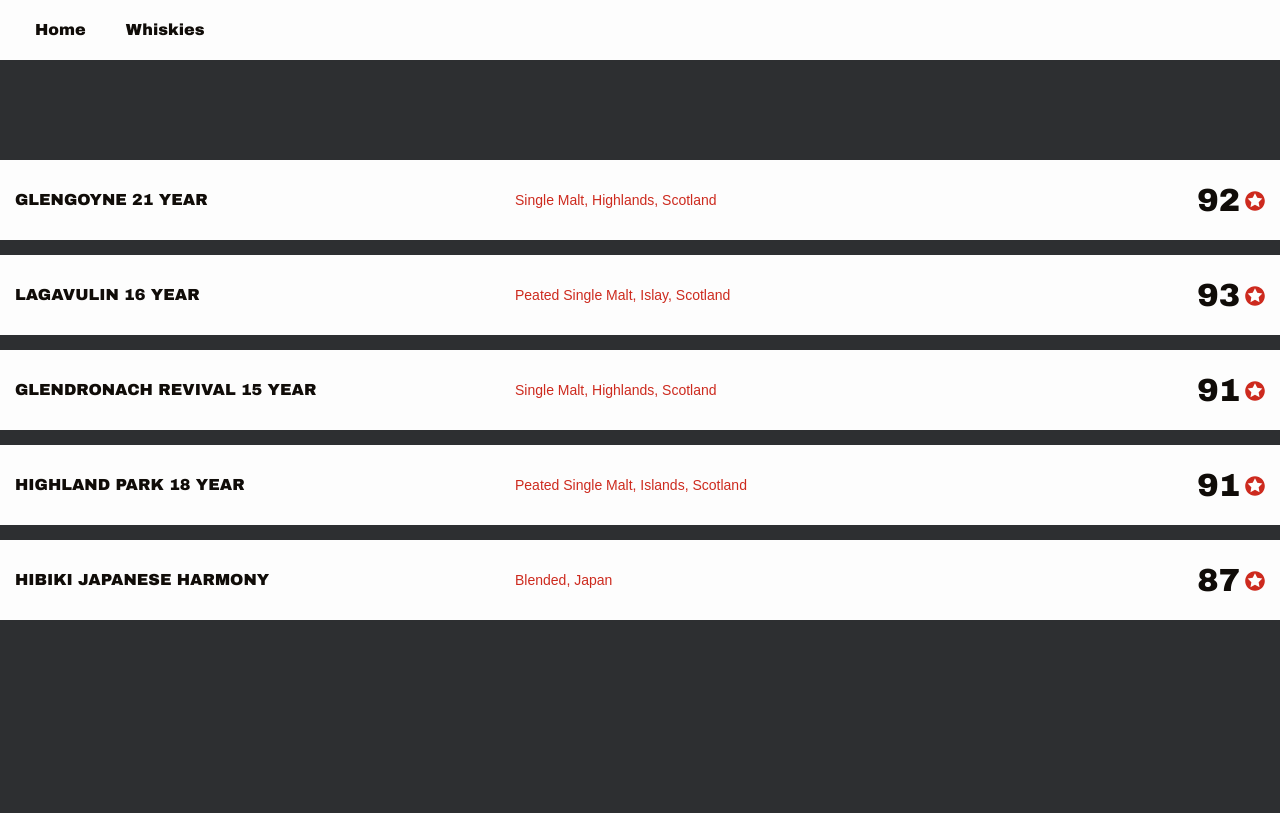
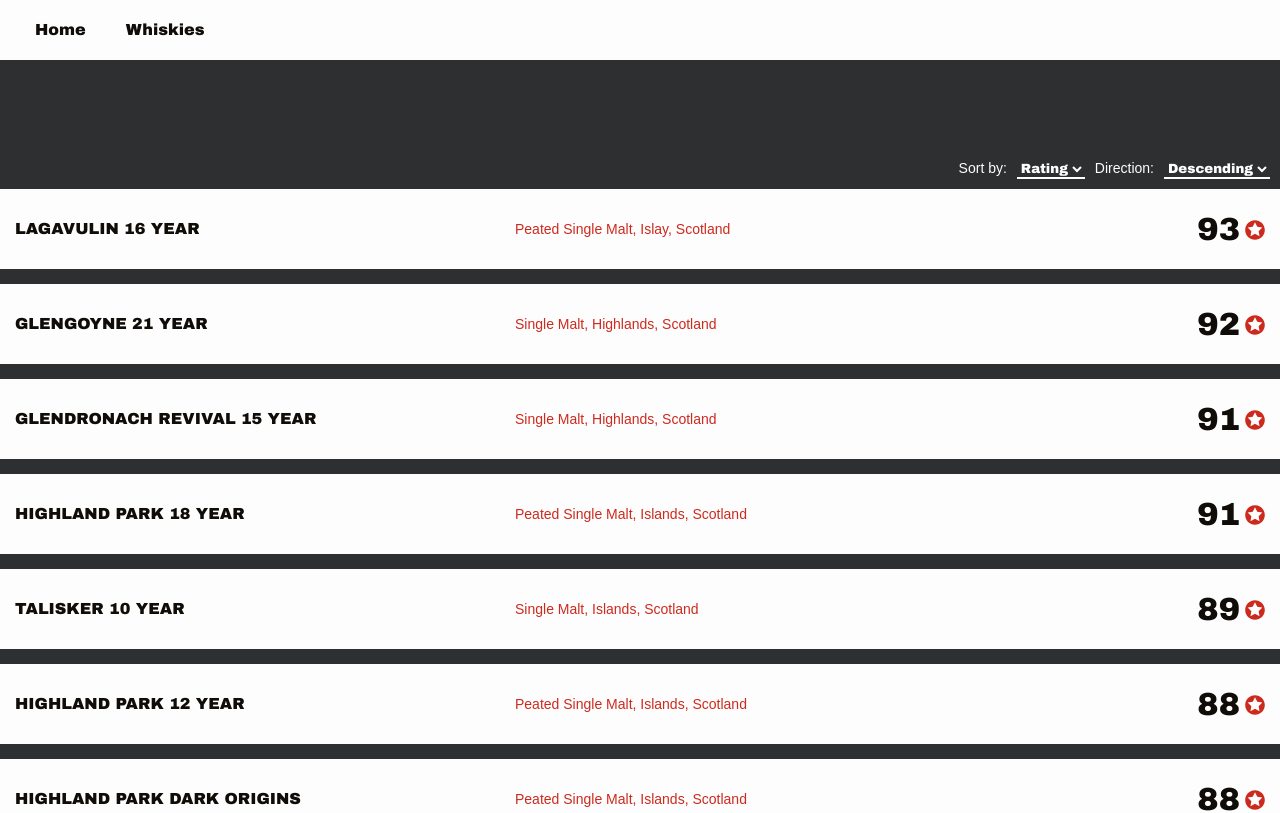
Before and after one commit to elijahbetts/bloomfield, a Vue app: page /#/whiskies in a window 1280 px wide. Shown: the top 813 px of the page. Built offline with nearby package versions, Linux system fonts and the light colour scheme.

Commit message:
Add a sort by name, style, and rating

```diff
--- a/public/whiskies.json
+++ b/public/whiskies.json
@@ -1,5 +1,27 @@
 {
 	"whiskies": [
+		{
+			"id": "glendronach-revival-15",
+			"name": "Glendronach Revival 15 Year",
+			"distillery": "Glendronach",
+			"country": "Highlands, Scotland",
+			"style": "Single Malt",
+			"abv": "40",
+			"age": "15",
+			"rating": "91",
+			"details": {
+				"age": "15",
+				"abv": "46.0",
+				"price": "$68",
+				"cask": "Ex-Oloroso Sherry"
+			},
+			"notes": {
+				"nose": "Dark Fruits, Toffee, Chocolate",
+				"palette": "Dark Fruit, Oak Spice, Toffee, Chocolate",
+				"finish": "Medium, Drying,Sherry, Oak, Chocolate",
+				"description": ""
+			}
+		},
 		{
 			"id": "glengoyne-21",
 			"name": "Glengoyne 21 Year",
@@ -17,6 +39,86 @@
 				"nose": "Christmas Cake, Dark Fruits, Chocolate",
 				"palette": "Christmas Cake, Dark Fruit, Nutty",
 				"finish": "Medium, Baking Spices, Oak, Dark Fruit, Choclate",
+				"description": ""
+			}
+		},
+		{
+			"id": "hibiki-japanese-harmony",
+			"name": "Hibiki Japanese Harmony",
+			"distillery": "Suntory",
+			"country": "Japan",
+			"style": "Blended",
+			"rating": "87",
+			"details": {
+				"age": "NAS",
+				"abv": "43.0",
+				"price": "$130",
+				"cask": "Amereican Oak, Japanese Mizunara, and Ex-Sherry"
+			},
+			"notes": {
+				"nose": "Apple, Floral, Oak, Malt",
+				"palette": "Rich, Cereal, Buttery, Oak, Honey",
+				"finish": "Medium, Light Smoke, Apple, Light Oak",
+				"description": ""
+			}
+		},
+		{
+			"id": "highland-park-12",
+			"name": "Highland Park 12 Year",
+			"distillery": "Highland Park",
+			"country": "Islands, Scotland",
+			"style": "Peated Single Malt",
+			"rating": "88",
+			"details": {
+				"age": "12",
+				"abv": "43.0",
+				"price": "$43",
+				"cask": "Ex-Sherry"
+			},
+			"notes": {
+				"nose": "Orange Peel, Vanilla",
+				"palette": "Orange, Vanilla, Light Peat, Salt",
+				"finish": "Medium, Sweet, Vanilla, Light Peat",
+				"description": ""
+			}
+		},
+		{
+			"id": "highland-park-18",
+			"name": "Highland Park 18 Year",
+			"distillery": "Highland Park",
+			"country": "Islands, Scotland",
+			"style": "Peated Single Malt",
+			"rating": "91",
+			"details": {
+				"age": "18",
+				"abv": "43.0",
+				"price": "$130",
+				"cask": "Ex-Sherry"
+			},
+			"notes": {
+				"nose": "Peat, Orange Peel, Vanilla",
+				"palette": "Smooth, Balanced, Toffee, Citrus, Cereal",
+				"finish": "Medium, Dry, Oak, Salt, Peat, Pepper",
+				"description": ""
+			}
+		},
+		{
+			"id": "highland-park-dark-origins",
+			"name": "Highland Park Dark Origins",
+			"distillery": "Highland Park",
+			"country": "Islands, Scotland",
+			"style": "Peated Single Malt",
+			"rating": "88",
+			"details": {
+				"age": "NAS",
+				"abv": "46.8",
+				"price": "$75",
+				"cask": "First-Fill Sherry and Ex-Bourbon"
+			},
+			"notes": {
+				"nose": "Sherry, Light Smoke, Barley, Brown Sugar",
+				"palette": "Dark Fruits, Smoke, Cinnamon, Ginger",
+				"finish": "Medium, Dark Fruits, Smoke, Oak",
 				"description": ""
 			}
 		},
@@ -41,66 +143,22 @@
 			}
 		},
 		{
-			"id": "glendronach-revival-15",
-			"name": "Glendronach Revival 15 Year",
-			"distillery": "Glendronach",
-			"country": "Highlands, Scotland",
+			"id": "talisker-10",
+			"name": "Talisker 10 Year",
+			"distillery": "Talisker",
+			"country": "Islands, Scotland",
 			"style": "Single Malt",
-			"abv": "40",
-			"age": "15",
-			"rating": "91",
+			"rating": "89",
 			"details": {
-				"age": "15",
-				"abv": "46.0",
-				"price": "$68",
-				"cask": "Ex-Oloroso Sherry"
+				"age": "10",
+				"abv": "45.8",
+				"price": "$43",
+				"cask": "Ex-Bourbon"
 			},
 			"notes": {
-				"nose": "Dark Fruits, Toffee, Chocolate",
-				"palette": "Dark Fruit, Oak Spice, Toffee, Chocolate",
-				"finish": "Medium, Drying,Sherry, Oak, Chocolate",
-				"description": ""
-			}
-		},
-		{
-			"id": "highland-park-18",
-			"name": "Highland Park 18 Year",
-			"distillery": "Highland Park",
-			"country": "Islands, Scotland",
-			"style": "Peated Single Malt",
-			"abv": "43",
-			"age": "18",
-			"rating": "91",
-			"details": {
-				"age": "18",
-				"abv": "43.0",
-				"price": "$130",
-				"cask": "Ex-Sherry"
-			},
-			"notes": {
-				"nose": "Peat, Orange Peel, Vanilla",
-				"palette": "Smooth, Balanced, Toffee, Citrus, Cereal",
-				"finish": "Medium, Dry, Oak, Salt, Peat, Pepper",
-				"description": ""
-			}
-		},
-		{
-			"id": "hibiki-japanese-harmony",
-			"name": "Hibiki Japanese Harmony",
-			"distillery": "Suntory",
-			"country": "Japan",
-			"style": "Blended",
-			"rating": "87",
-			"details": {
-				"age": "NAS",
-				"abv": "43.0",
-				"price": "$130",
-				"cask": "Amereican Oak, Japanese Mizunara, and Ex-Sherry"
-			},
-			"notes": {
-				"nose": "Apple, Floral, Oak, Malt",
-				"palette": "Rich, Cereal, Buttery, Oak, Honey",
-				"finish": "Medium, Light Smoke, Apple, Light Oak",
+				"nose": "Candied Bacon, Orange, Lemon",
+				"palette": "Sweet, Peat, Orange, Salt",
+				"finish": "Medium, Peat, Pepper, Salt",
 				"description": ""
 			}
 		}
--- a/src/App.vue
+++ b/src/App.vue
@@ -13,7 +13,7 @@
 
 <script>
 	export default {
-		name: 'app',
+		name: 'App'
 	}
 </script>
 
--- a/src/components/Home.vue
+++ b/src/components/Home.vue
@@ -6,7 +6,7 @@
 
 <script>
 	export default {
-
+		name: 'Home'
 	}
 </script>
 
--- a/src/components/Review.vue
+++ b/src/components/Review.vue
@@ -56,8 +56,8 @@
 		name: 'Review',
 		data() {
 			return {
-				id: this.$route.params.id,
-				whisky: {}
+				whisky: {},
+				id: this.$route.params.id
 			}
 		},
 		async created() {
@@ -65,10 +65,6 @@
 			this.whisky = response.data.whiskies.reduce((obj, w) => {
 				return w.id === this.id && (obj = w), obj;
 			}, {});
-
-			/* eslint-disable no-console */
-			console.log(this.whisky)
-			/* eslint-enable no-console */
 		}
 	}
 </script>
--- a/src/components/Whiskies.vue
+++ b/src/components/Whiskies.vue
@@ -1,6 +1,19 @@
 <template>
 	<div id="whiskies">
 		<div class="whiskies">
+			<div class="subhead">
+				<span>Sort by:</span>
+				<select v-model="sorting" @change="sortBy">
+					<option value="name">Name</option>
+					<option value="style">Style</option>
+					<option value="rating" selected="selected">Rating</option>
+				</select>
+				<span>Direction:</span>
+				<select v-model="order" @change="sortBy">
+					<option value="asc">Ascending</option>
+					<option value="desc">Descending</option>
+				</select>
+			</div>
 			<router-link class="whisky" v-for="whisky in whiskies" :key="whisky.id" :to="{ path: '/review/' + whisky.id }">
 				<div class="wrapper">
 					<div class="inner">
@@ -19,17 +32,70 @@
 		name: 'Whiskies',
 		data() {
 			return {
-				whiskies: {}
+				whiskies: {},
+				sorting: 'rating',
+				order: 'desc'
+			}
+		},
+		methods: {
+			sortBy() {
+				this.sorting == 'name' && (this.order == 'asc' ? this.sortByNameAsc() : this.sortByNameDesc());
+				this.sorting == 'style' && (this.order == 'asc' ? this.sortByStyleAsc() : this.sortByStyleDesc());
+				this.sorting == 'rating' && (this.order == 'asc' ? this.sortByRatingAsc() : this.sortByRatingDesc());
+			},
+			sortByNameAsc() {
+				return this.whiskies.sort((a, b) => a.name.localeCompare(b.name));
+			},
+			sortByStyleAsc() {
+				return this.whiskies.sort((a, b) => a.style.localeCompare(b.style));
+			},
+			sortByRatingAsc() {
+				return this.whiskies.sort((a, b) => a.rating - b.rating);
+			},
+			sortByNameDesc() {
+				return this.whiskies.sort((a, b) => b.name.localeCompare(a.name));
+			},
+			sortByStyleDesc() {
+				return this.whiskies.sort((a, b) => b.style.localeCompare(a.style));
+			},
+			sortByRatingDesc() {
+				return this.whiskies.sort((a, b) => b.rating - a.rating);
 			}
 		},
 		async created() {
 			let response = await this.$http.get('/whiskies.json');
 			this.whiskies = response.data.whiskies;
+			this.sortByRatingDesc();
 		}
 	}
 </script>
 
 <style scoped>
+	.subhead {
+		text-align: right;
+		font-size: 14px;
+		color: #fdfdfd;
+		line-height: 16px;
+		margin-bottom: 10px;
+	}
+	.subhead select {
+		font-family: "Arial Black";
+		color: #fdfdfd;
+		background-color: #2d2f31;
+		border: 0;
+		border-bottom: 2px solid #fdfdfd;
+		cursor: pointer;
+		margin: 0 10px;
+		-webkit-transition: all 0.25s ease-in-out;
+		-moz-transition: all 0.25s ease-in-out;
+		transition: all 0.25s ease-in-out;
+	}
+	.subhead select:active,
+	.subhead select:focus,
+	.subhead select:hover {
+		outline: 0;
+		border-bottom-color: #cd2a1e;
+	}
 	.whiskies {
 		position: relative;
 		max-width: 1300px;
```
